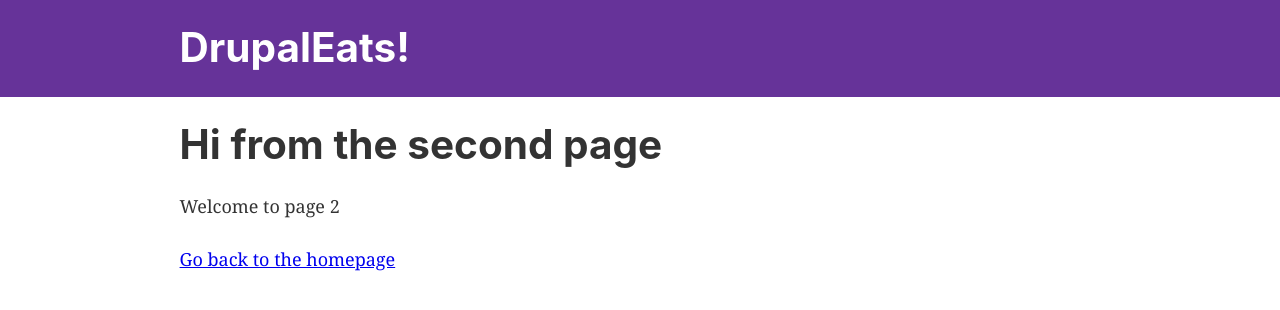
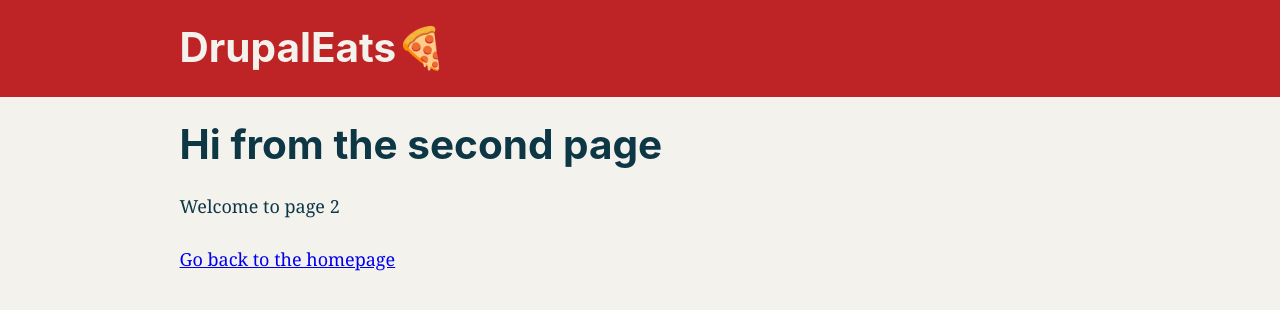
Before and after one commit to masonjwhite/fun-with-gatsby-and-drupal, a Gatsby site: page /page-2 in a window 1280 px wide. Built offline with nearby package versions, Linux system fonts and the light colour scheme; Gatsby itself is replaced by a stand-in of ours.

Commit message:
MVP styles

```diff
--- a/gatsby-config.js
+++ b/gatsby-config.js
@@ -1,8 +1,8 @@
 module.exports = {
   siteMetadata: {
-    title: `DrupalEats!`,
+    title: `DrupalEats🍕`,
     description: `Messing around with Gatbsy and Drupal!`,
-    author: `Msaon J. White`,
+    author: `Mason J. White`,
   },
   plugins: [
     `gatsby-plugin-react-helmet`,
@@ -28,12 +28,13 @@ module.exports = {
         name: `gatsby-starter-default`,
         short_name: `starter`,
         start_url: `/`,
-        background_color: `#663399`,
-        theme_color: `#663399`,
+        background_color: `#BE2623`,
+        theme_color: `#BE2623`,
         display: `minimal-ui`,
         icon: `src/images/gatsby-icon.png`, // This path is relative to the root of the site.
       },
     },
+    `gatsby-plugin-styled-components`,
     // this (optional) plugin enables Progressive Web App + Offline functionality
     // To learn more, visit: https://gatsby.dev/offline
     // 'gatsby-plugin-offline',
--- a/package.json
+++ b/package.json
@@ -5,19 +5,22 @@
   "version": "0.1.0",
   "author": "Mason J. White",
   "dependencies": {
+    "babel-plugin-styled-components": "^1.10.0",
     "gatsby": "^2.2.10",
     "gatsby-image": "^2.0.34",
     "gatsby-plugin-manifest": "^2.0.24",
     "gatsby-plugin-offline": "^2.0.25",
     "gatsby-plugin-react-helmet": "^3.0.10",
     "gatsby-plugin-sharp": "^2.0.30",
+    "gatsby-plugin-styled-components": "^3.0.7",
     "gatsby-source-drupal": "^3.0.32",
     "gatsby-source-filesystem": "^2.0.28",
     "gatsby-transformer-sharp": "^2.1.17",
     "prop-types": "^15.7.2",
     "react": "^16.8.5",
     "react-dom": "^16.8.5",
-    "react-helmet": "^5.2.0"
+    "react-helmet": "^5.2.0",
+    "styled-components": "^4.2.0"
   },
   "devDependencies": {
     "prettier": "^1.16.4"
--- a/src/components/header.js
+++ b/src/components/header.js
@@ -1,34 +1,36 @@
 import { Link } from "gatsby"
+import styled from "styled-components"
 import PropTypes from "prop-types"
 import React from "react"
 
+const HeaderWrapper = styled.header`
+  background: #be2326;
+  margin-bottom: 1.45rem;
+`
+
+const LogoWrapper = styled.div`
+  margin: 0 auto;
+  max-width: 960px;
+  padding: 1.45rem 1.0875rem;
+`
+
+const LinkWrapper = styled.h1`
+  margin: 0;
+`
+
+const StyledLink = styled(Link)`
+  color: #f4f2ec;
+  text-decoration: none;
+`
+
 const Header = ({ siteTitle }) => (
-  <header
-    style={{
-      background: `rebeccapurple`,
-      marginBottom: `1.45rem`,
-    }}
-  >
-    <div
-      style={{
-        margin: `0 auto`,
-        maxWidth: 960,
-        padding: `1.45rem 1.0875rem`,
-      }}
-    >
-      <h1 style={{ margin: 0 }}>
-        <Link
-          to="/"
-          style={{
-            color: `white`,
-            textDecoration: `none`,
-          }}
-        >
-          {siteTitle}
-        </Link>
-      </h1>
-    </div>
-  </header>
+  <HeaderWrapper>
+    <LogoWrapper>
+      <LinkWrapper>
+        <StyledLink to="/">{siteTitle}</StyledLink>
+      </LinkWrapper>
+    </LogoWrapper>
+  </HeaderWrapper>
 )
 
 Header.propTypes = {
--- a/src/components/layout.css
+++ b/src/components/layout.css
@@ -199,7 +199,8 @@ html {
   box-sizing: inherit;
 }
 body {
-  color: hsla(0, 0%, 0%, 0.8);
+  background-color: #f4f2ec;
+  color: #0e3746;
   font-family: georgia, serif;
   font-weight: normal;
   word-wrap: break-word;
--- a/src/components/layout.js
+++ b/src/components/layout.js
@@ -1,9 +1,17 @@
 import React from "react"
 import PropTypes from "prop-types"
+import styled from "styled-components"
 import { useStaticQuery, graphql } from "gatsby"
 
 import Header from "./header"
 import "./layout.css"
+
+const Content = styled.div`
+  margin: 0 auto;
+  max-width: 960px;
+  padding: 0px 1.0875rem 1.45rem;
+  padding-top: 0;
+`
 
 const Layout = ({ children }) => {
   const data = useStaticQuery(graphql`
@@ -19,16 +27,9 @@ const Layout = ({ children }) => {
   return (
     <>
       <Header siteTitle={data.site.siteMetadata.title} />
-      <div
-        style={{
-          margin: `0 auto`,
-          maxWidth: 960,
-          padding: `0px 1.0875rem 1.45rem`,
-          paddingTop: 0,
-        }}
-      >
+      <Content>
         <main>{children}</main>
-      </div>
+      </Content>
     </>
   )
 }
```
Also changed, not shown: src/components/featuredRecipesList.js (+77 -16 lines), src/components/recipeLayout.js (+7 -1 lines), src/pages/index.js (+6 -2 lines), 1 other file.
